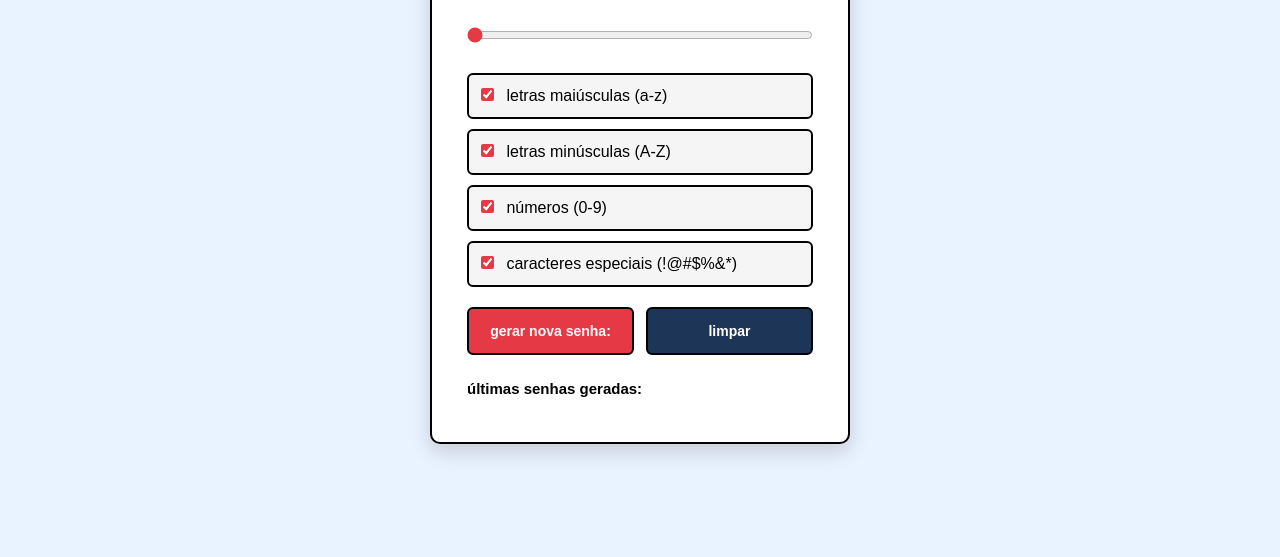
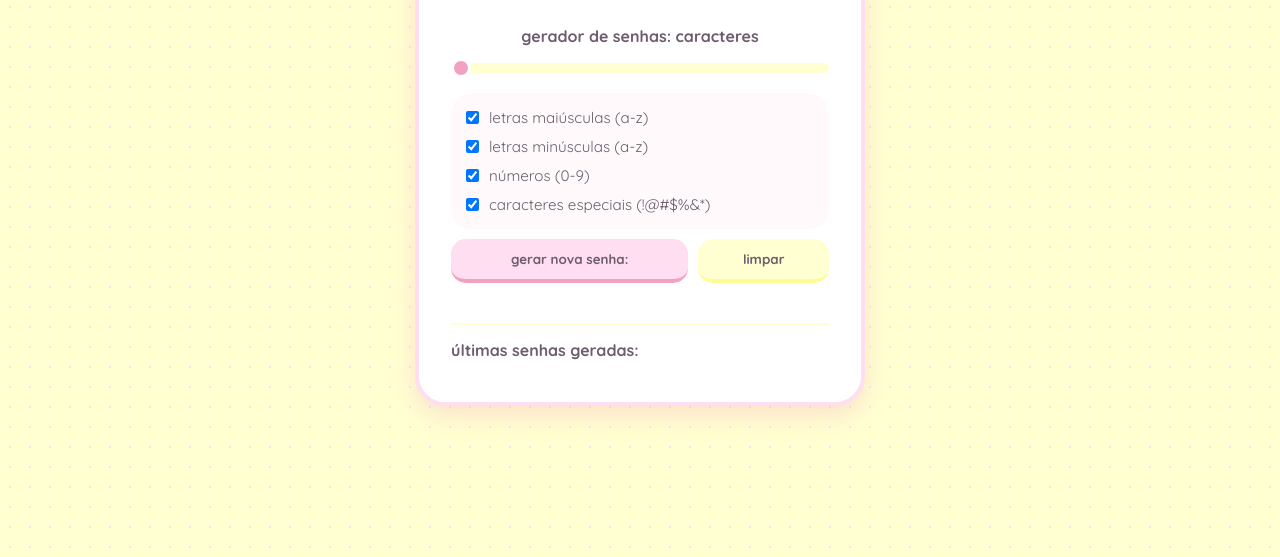
Before and after one commit to gabimichachi/OBJETOS, a plain HTML site: page password-generator/index.html in a window 1280 px wide. Shown: the part 243-800 px from the top of the page. Drawn offline with Linux system fonts and the light colour scheme.

Commit message:
mudei para um css melhor

```diff
--- a/password-generator/assets/style/app-pwd-styles.css
+++ b/password-generator/assets/style/app-pwd-styles.css
@@ -1,179 +1,204 @@
-/* ===== RESET ===== */
+/* Importando uma fonte arredondada e fofa */
+@import url('https://fonts.googleapis.com/css2?family=Quicksand:wght@400;600;700&display=swap');
+
+:root {
+    --rosa-pastel: #ffdef2;
+    --rosa-escuro: #f2a2c0;
+    --amarelo-pastel: #ffffd1;
+    --amarelo-forte: #fdfd96;
+    --texto-cor: #6d5d6e;
+    --branco: #ffffff;
+}
+
 * {
+    box-sizing: border-box;
     margin: 0;
     padding: 0;
-    box-sizing: border-box;
-    font-family: 'Arial', sans-serif;
+    font-family: 'Quicksand', sans-serif;
 }
 
-/* ===== FUNDO ===== */
 body {
+    background-color: var(--amarelo-pastel);
+    background-image: radial-gradient(var(--rosa-pastel) 1px, transparent 1px);
+    background-size: 20px 20px; /* Efeito de pontinhos fofos no fundo */
     display: flex;
     justify-content: center;
     align-items: center;
     min-height: 100vh;
-    background: #e9f2ff; /* azul clarinho */
+    color: var(--texto-cor);
 }
 
-/* ===== CONTAINER PRINCIPAL ===== */
 .app-pwd {
-    background: #ffffff;
-    padding: 35px;
-    border-radius: 10px; /* mais quadrado */
-    width: 420px; /* maior */
-    box-shadow: 0 8px 20px rgba(0,0,0,0.15);
-    border: 2px solid #000; /* estilo cartoon */
+    background-color: var(--branco);
+    width: 90%;
+    max-width: 450px;
+    padding: 2rem;
+    border-radius: 30px;
+    box-shadow: 0 10px 25px rgba(242, 162, 192, 0.3);
+    border: 4px solid var(--rosa-pastel);
 }
 
-/* ===== HEADER ===== */
+/* Cabeçalho */
 .app-pwd__header {
-    display: flex;
-    justify-content: space-between;
+    text-align: center;
     margin-bottom: 20px;
-    font-size: 14px;
-    color: #000;
+    font-size: 0.9rem;
+    color: var(--rosa-escuro);
+    font-weight: 600;
 }
 
-/* ===== LOGO ===== */
+/* Imagem/Logo */
 .app-pwd__logo {
-    width: 200px;
     display: block;
-    margin: 0 auto 20px auto;
+    margin: 0 auto 20px;
+    max-width: 120px;
+    filter: drop-shadow(2px 2px 0px var(--amarelo-pastel));
 }
 
-/* ===== TEXTO ===== */
+/* Inputs e Sliders */
+.app-pwd__main {
+    display: flex;
+    flex-direction: column;
+    gap: 20px;
+}
+
 .app-pwd__text {
     display: block;
+    font-weight: 700;
+    margin-bottom: 10px;
     text-align: center;
-    margin-bottom: 15px;
-    font-weight: bold;
-    font-size: 16px;
-    color: #000;
 }
 
-/* ===== SLIDER ===== */
+.app-pwd__size {
+    color: var(--rosa-escuro);
+    font-size: 1.2rem;
+}
+
 .app-pwd__slider {
     width: 100%;
-    margin: 15px 0;
-    accent-color: #e63946; /* vermelho Snoopy */
+    height: 10px;
+    border-radius: 5px;
+    background: var(--amarelo-pastel);
+    outline: none;
+    -webkit-appearance: none;
+    margin-bottom: 20px;
 }
 
-/* ===== OPÇÕES ===== */
+.app-pwd__slider::-webkit-slider-thumb {
+    -webkit-appearance: none;
+    width: 20px;
+    height: 20px;
+    background: var(--rosa-escuro);
+    border-radius: 50%;
+    cursor: pointer;
+    border: 3px solid var(--branco);
+}
+
+/* Opções (Checkboxes) */
 .app-pwd__options {
-    margin-top: 15px;
+    display: flex;
+    flex-direction: column;
+    gap: 10px;
+    background: #fff9fb;
+    padding: 15px;
+    border-radius: 20px;
 }
 
 .app-pwd__option {
-    display: block;
-    background: #f5f5f5;
-    padding: 12px;
-    border-radius: 6px; /* mais reto */
-    margin-bottom: 10px;
+    display: flex;
+    align-items: center;
+    gap: 10px;
     cursor: pointer;
-    border: 2px solid #000;
-    transition: 0.2s;
+    font-size: 0.95rem;
+    transition: transform 0.2s;
 }
 
 .app-pwd__option:hover {
-    background: #ffe5e5; /* vermelho claro */
+    transform: translateX(5px);
 }
 
-/* ===== CHECKBOX ===== */
-.app-pwd__checkbox {
-    margin-right: 8px;
-    accent-color: #e63946;
-}
-
-/* ===== BOTÕES ===== */
+/* Botões */
 .app-pwd__button-container {
     display: flex;
-    gap: 12px;
-    margin-top: 20px;
+    gap: 10px;
+    margin-top: 10px;
 }
 
 .app-pwd__button {
-    flex: 1;
-    padding: 14px;
-    border: 2px solid #000;
-    border-radius: 6px;
-    background: #e63946; /* vermelho */
-    color: white;
-    font-weight: bold;
+    flex: 2;
+    padding: 12px;
+    border: none;
+    border-radius: 15px;
+    background-color: var(--rosa-pastel);
+    color: var(--texto-cor);
+    font-weight: 700;
     cursor: pointer;
-    transition: 0.2s;
-    font-size: 14px;
+    transition: all 0.3s;
+    border-bottom: 4px solid var(--rosa-escuro);
 }
 
 .app-pwd__button:hover {
-    background: #c1121f;
-    transform: scale(1.03);
+    background-color: var(--rosa-escuro);
+    color: white;
+    transform: translateY(-2px);
 }
 
 .app-pwd__button--clear {
-    background: #1d3557; /* azul escuro */
+    flex: 1;
+    background-color: var(--amarelo-pastel);
+    border-bottom: 4px solid var(--amarelo-forte);
 }
 
-.app-pwd__button--clear:hover {
-    background: #14213d;
-}
-
-/* ===== RESULTADO ===== */
+/* Resultado da Senha */
 .app-pwd__result {
-    margin-top: 25px;
-    background: #ffffff;
-    padding: 18px;
-    border-radius: 8px;
+    margin-top: 20px;
+    padding: 20px;
+    background-color: var(--amarelo-pastel);
+    border-radius: 20px;
     text-align: center;
-    border: 2px dashed #000;
-}
-
-.app-pwd__title {
-    display: block;
-    font-weight: bold;
-    margin-bottom: 12px;
-    color: #000;
-    font-size: 15px;
+    border: 2px dashed var(--rosa-escuro);
 }
 
 .app-pwd__output {
-    font-size: 20px;
-    font-weight: bold;
-    color: #e63946;
+    display: block;
+    font-size: 1.4rem;
+    font-weight: 700;
+    color: var(--rosa-escuro);
+    word-break: break-all;
+    margin: 10px 0;
     cursor: pointer;
 }
 
 .app-pwd__tooltip {
-    display: block;
-    margin-top: 8px;
-    font-size: 13px;
-    color: #555;
+    font-size: 0.8rem;
+    opacity: 0.8;
 }
 
-/* ===== HISTÓRICO ===== */
+/* Histórico */
 .app-pwd__history {
-    margin-top: 25px;
+    margin-top: 20px;
+    border-top: 2px solid var(--amarelo-pastel);
+    padding-top: 15px;
 }
 
 .app-pwd__history-title {
-    font-size: 15px;
+    font-size: 1rem;
     margin-bottom: 10px;
-    color: #000;
 }
 
 .app-pwd__history-list {
     list-style: none;
+    font-size: 0.9rem;
+    max-height: 100px;
+    overflow-y: auto;
 }
 
 .app-pwd__history-list li {
-    background: #f5f5f5;
-    padding: 10px;
-    border-radius: 6px;
-    margin-bottom: 6px;
-    font-size: 13px;
-    border: 1px solid #ccc;
+    padding: 5px;
+    border-bottom: 1px solid var(--amarelo-pastel);
 }
 
-/* ===== UTIL ===== */
+/* Classe para esconder elementos */
 .hide {
     display: none;
 }
--- a/password-generator/index.html
+++ b/password-generator/index.html
@@ -56,7 +56,7 @@
 
                      <label class="app-pwd__option" name="lowercase-label">
                         <input type="checkbox" class="app-pwd__checkbox lowercase-check" name="lowercase" checked />
-                        letras minúsculas (A-Z)
+                        letras minúsculas (a-z)
 
                      </label>
                      <!-- opção para incluir números -->
```
